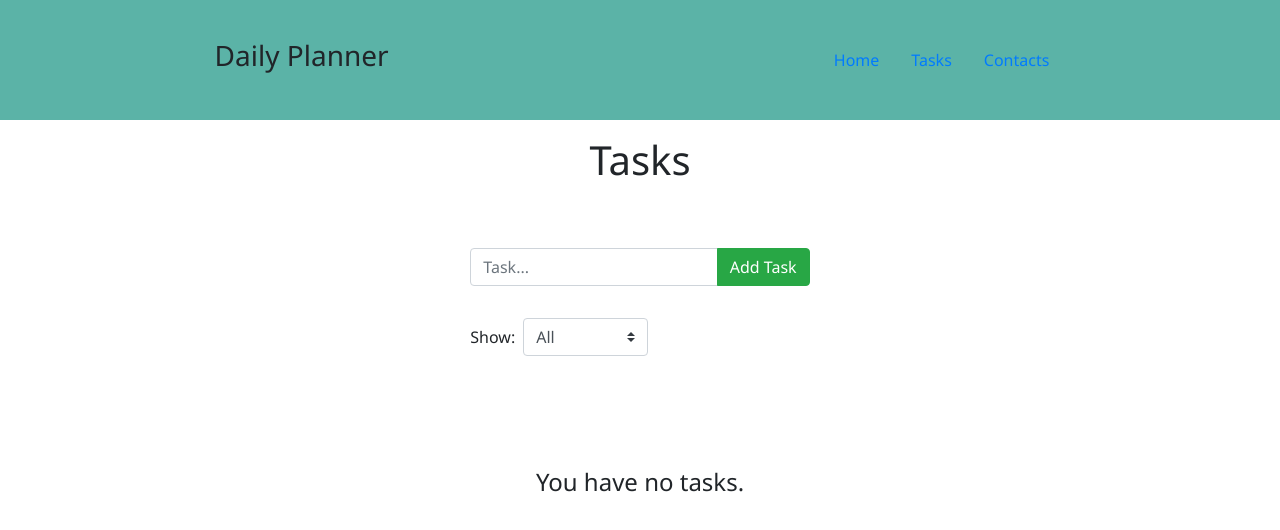
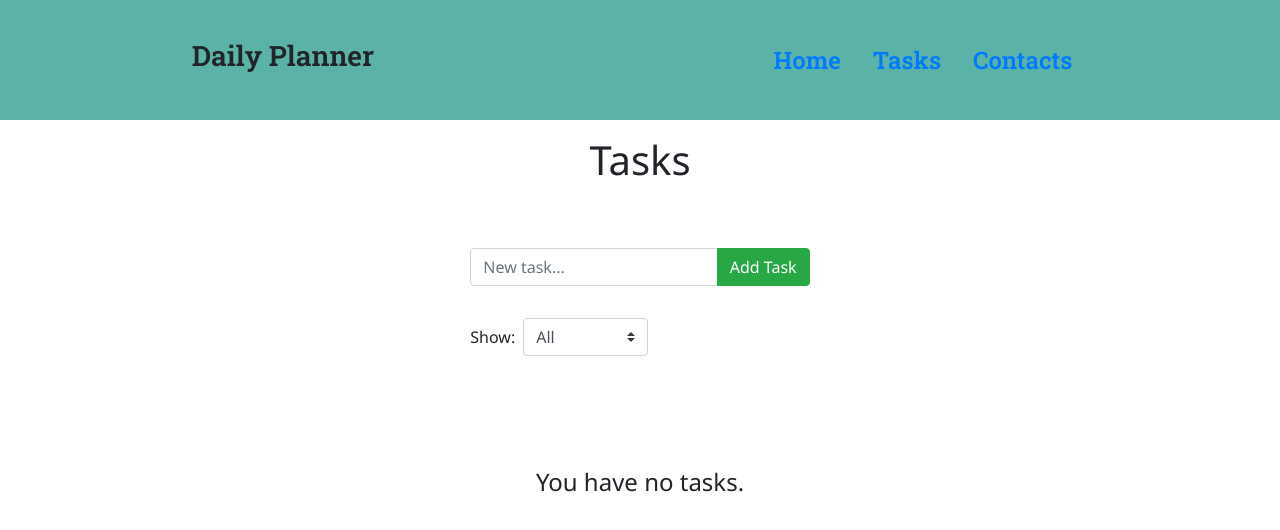
Before and after one commit to billy-need/project03, a React (Create React App) app: page /components/tasks in a window 1280 px wide. Shown: the top 530 px of the page. Built offline with nearby package versions, Linux system fonts and the light colour scheme.

Commit message:
Updated styling and font

```diff
--- a/public/index.html
+++ b/public/index.html
@@ -8,6 +8,9 @@
 
   <!-- Bootstrap 4.0 CSS -->
   <link rel="stylesheet" href="https://stackpath.bootstrapcdn.com/bootstrap/4.5.2/css/bootstrap.min.css" integrity="sha384-JcKb8q3iqJ61gNV9KGb8thSsNjpSL0n8PARn9HuZOnIxN0hoP+VmmDGMN5t9UJ0Z" crossorigin="anonymous">
+
+  <!-- Custom Font -->
+  <link href="https://fonts.googleapis.com/css2?family=Roboto+Slab:wght@600&display=swap" rel="stylesheet">
 
   <!-- Set favicon -->
   <link href="images/favicon.ico" rel="icon" type="image/x-icon" />
--- a/src/App.css
+++ b/src/App.css
@@ -1,19 +1,20 @@
-.App-link {
-  color: #61dafb;
-}
-
 nav {
   display: flex;
   justify-content: space-around;
   align-items: center;
   min-height: 15vh;
   background: rgb(91, 179, 167);
+  font-family: 'Roboto Slab', serif;
 }
 
 .nav-links {
     display: flex;
     justify-content: space-around;
     align-items: center;
+}
+
+.nav-item {
+  font-size: 1.5rem;
 }
 
 .row {
--- a/src/components/Tasks.js
+++ b/src/components/Tasks.js
@@ -34,7 +34,7 @@ export default function Tasks() {
             <br />
             <div className="row justify-content-center">
                 <div className="input-group col-4">
-                    <input className="form-control" type="text" ref={taskRef} onKeyDown={(e) => keyPress(e)} placeholder="Task..." aria-label="Type task" required />
+                    <input className="form-control" type="text" ref={taskRef} onKeyDown={(e) => keyPress(e)} placeholder="New task..." aria-label="Type task" required />
                     <div className="input-group-append">
                         <button className="btn btn-success" onClick={addtaskClick}>Add Task</button>
                     </div>
--- a/src/index.css
+++ b/src/index.css
@@ -1,5 +1,4 @@
 body {
-  margin: 0;
   font-family: 'Segoe UI', 'Roboto', 'Oxygen',
     'Ubuntu', 'Cantarell', 'Fira Sans', 'Droid Sans', 'Helvetica Neue',
     sans-serif;
```
